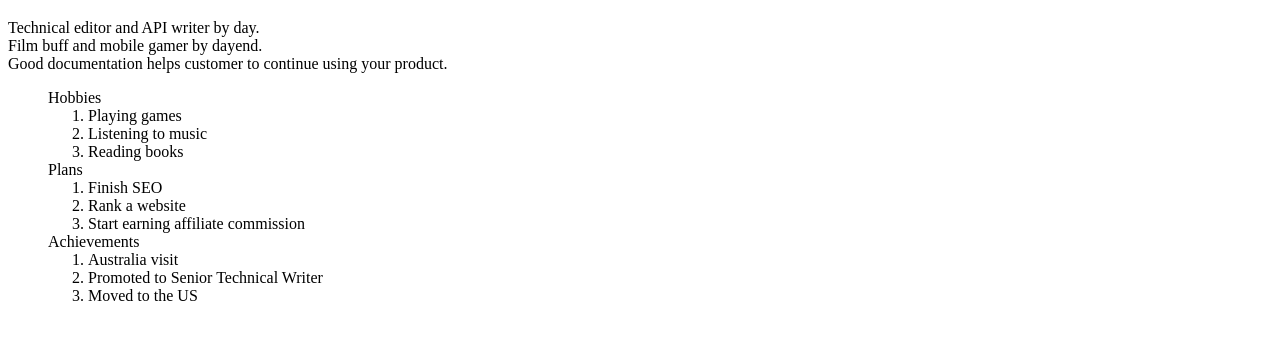
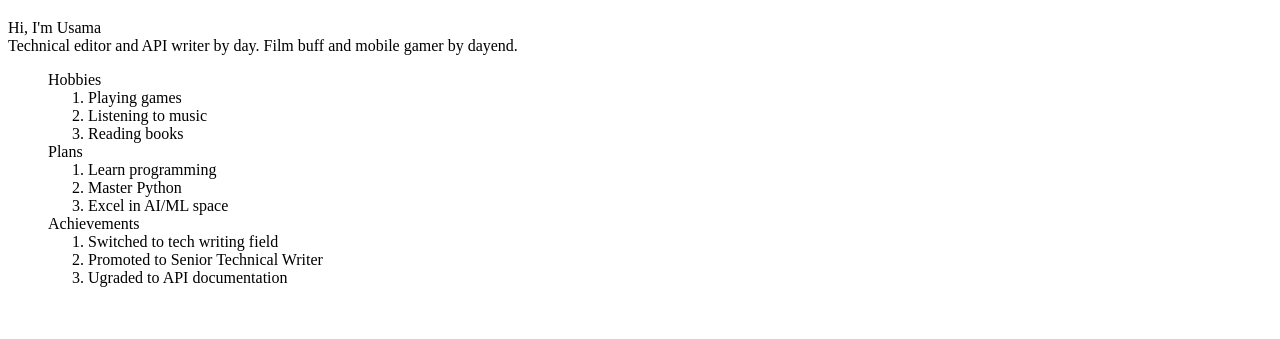
Before and after one commit to ua2yoda/ua2yoda.github.io, a plain HTML site: page index.html in a window 1280 px wide. Shown: the part 61-400 px from the top of the page. Drawn offline with Linux system fonts and the light colour scheme.

Commit message:
Improved content

```diff
--- a/index.html
+++ b/index.html
@@ -3,13 +3,13 @@
   <head>
     <meta charset="UTF-8" />
     <meta name="viewport" content="width=device-width, initial-scale=1.0" />
-    <title>ua2yoda</title>
+    <title>techwriterusama</title>
   </head>
   <h1 style="background-color: DodgerBlue">Usama - Tech Writer | API Docs</h1>
   <body>
-    Technical editor and API writer by day.<br />
-    Film buff and mobile gamer by dayend.<br />
-    Good documentation helps customer to continue using your product.
+    Hi, I'm Usama<br />
+    Technical editor and API writer by day. Film buff and mobile gamer by
+    dayend.
   </body>
   <ul>
     Hobbies
@@ -20,15 +20,15 @@
     </ol>
     Plans
     <ol>
-      <li>Finish SEO</li>
-      <li>Rank a website</li>
-      <li>Start earning affiliate commission</li>
+      <li>Learn programming</li>
+      <li>Master Python</li>
+      <li>Excel in AI/ML space</li>
     </ol>
     Achievements
     <ol>
-      <li>Australia visit</li>
+      <li>Switched to tech writing field</li>
       <li>Promoted to Senior Technical Writer</li>
-      <li>Moved to the US</li>
+      <li>Ugraded to API documentation</li>
     </ol>
   </ul>
 </html>
```
